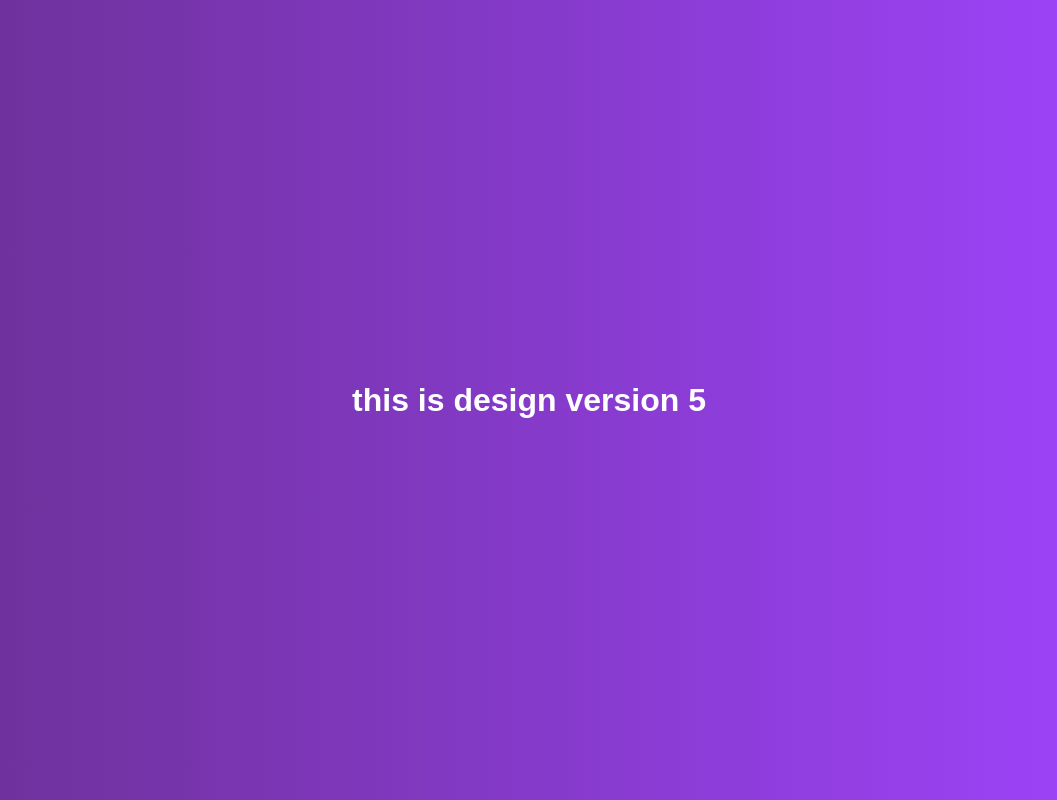
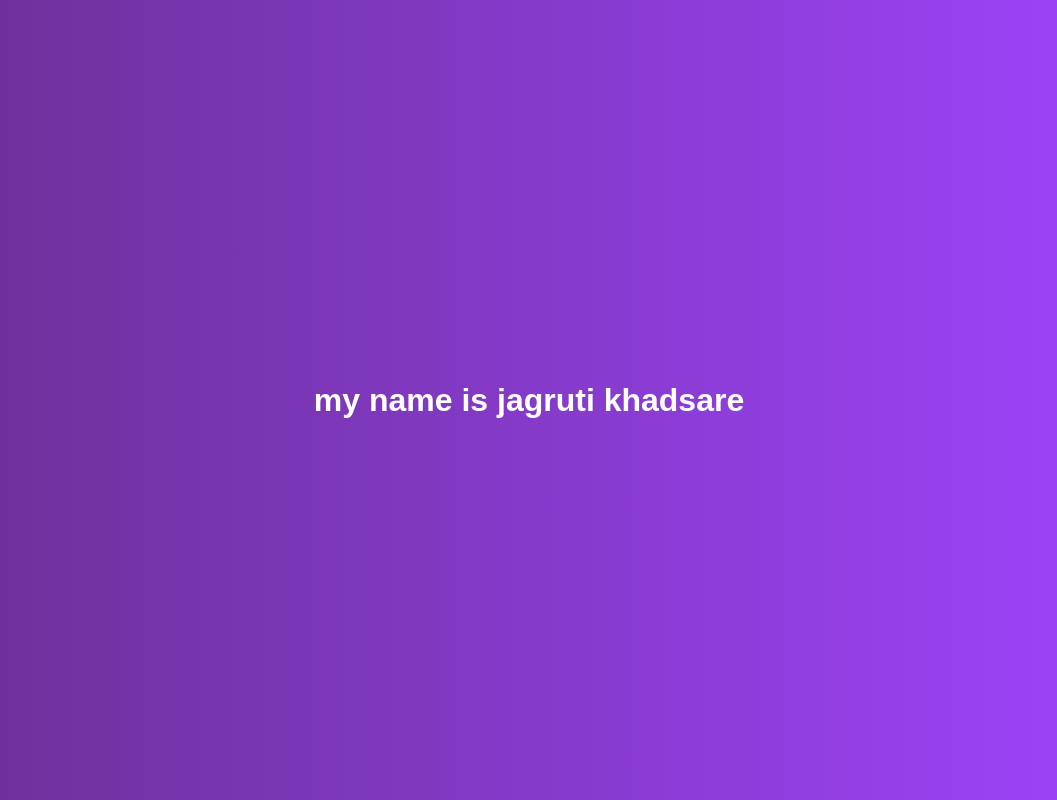
Before and after one commit to jagruti0805/git-repo, a plain HTML site: page index.html in a window 1280 px wide. Shown: the whole page, without its empty margins (111-1168 px from the left). Drawn offline with Linux system fonts and the light colour scheme.

Commit message:
my name is jagruti khadsare

```diff
--- a/index.html
+++ b/index.html
@@ -7,6 +7,6 @@
     <title>Document</title>
 </head>
 <body>
-    <h1>this is design version 5</h1>
+    <h1> my name is jagruti khadsare</h1>
 </body>
 </html>
```
